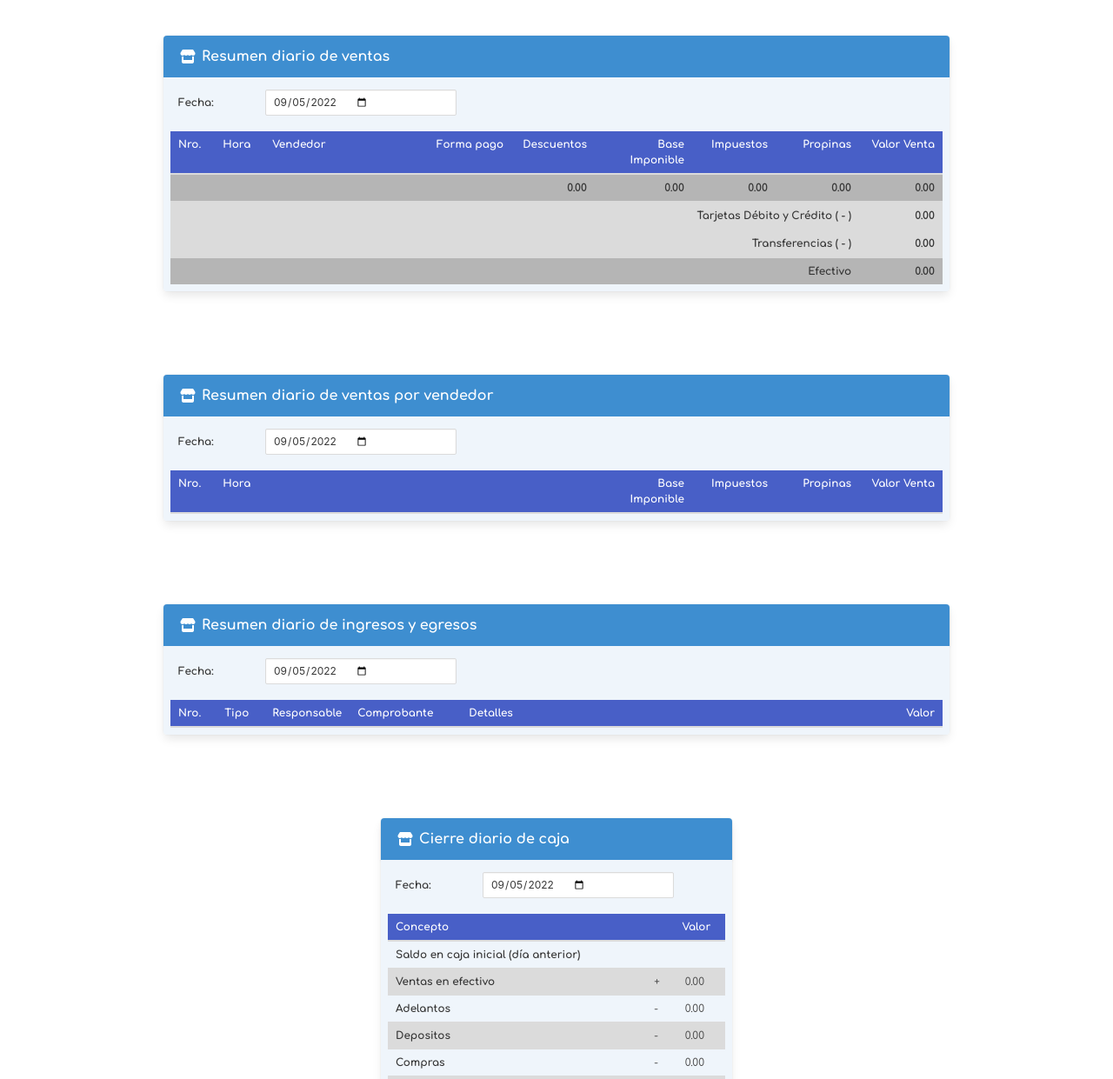
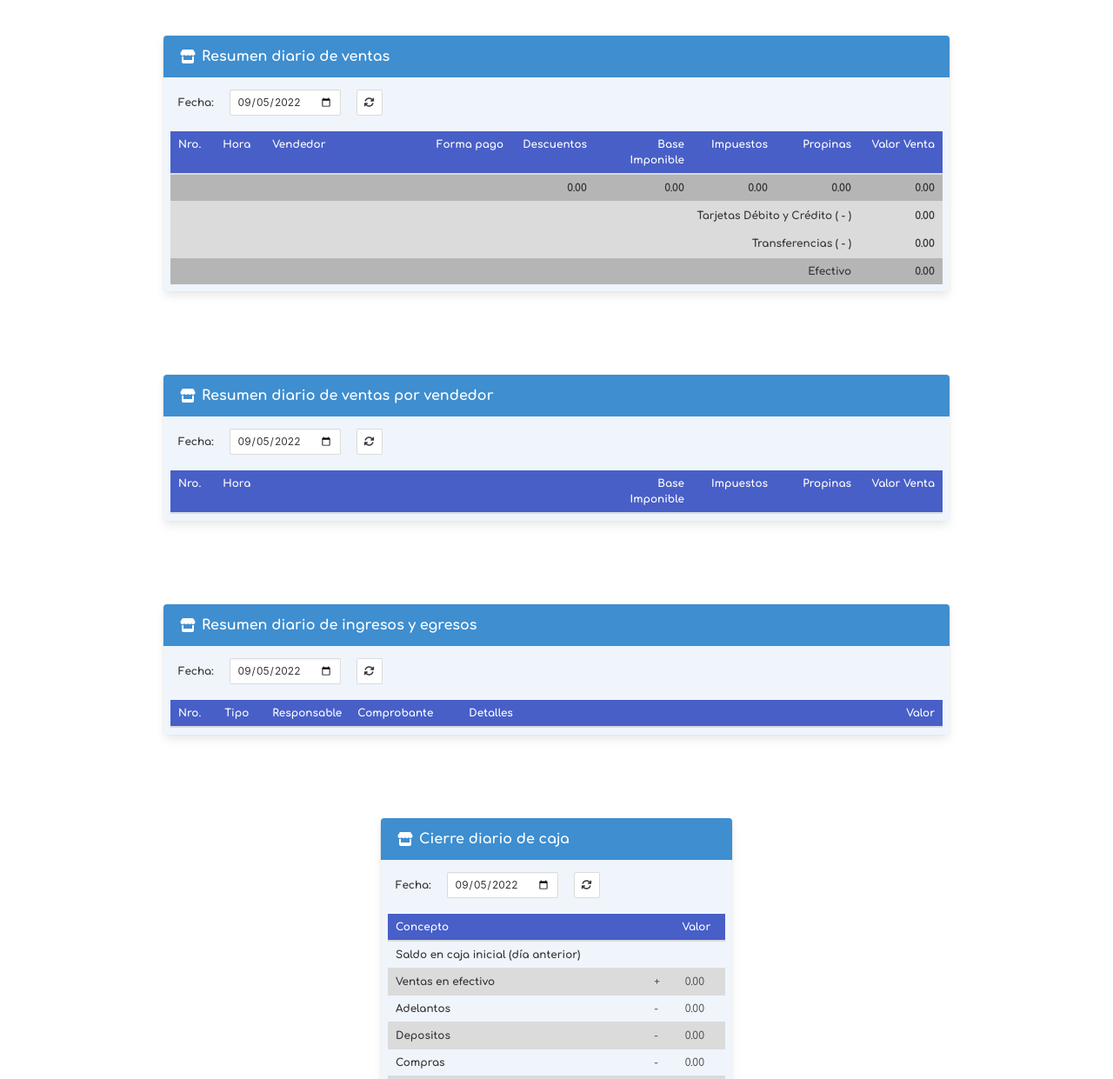
Before and after one commit to guxlozada/elegancestudioecjs, a website with bundled scripts: page daily-closing.html in a window 1280 px wide. Shown: the part 59-1300 px from the top of the page at 87% size. Built offline with nearby package versions, Linux system fonts and the light colour scheme; no server answers.

Commit message:
2ETAPA: Agregar boton para actulizar informacion del cierre

```diff
--- a/daily-closing.html
+++ b/daily-closing.html
@@ -36,13 +36,20 @@
         </header>
         <div class="card-content has-background-info-light p-2">
           <div class="content">
-            <table>
+            <table class="summary-filters" style="max-width: 200px;">
               <tbody>
                 <tr>
-                  <th style="width:100px;vertical-align:middle">Fecha:</th>
-                  <th><input class="summary-day input is-small" type="date" style="max-width: 220px; margin: 0;"
-                      required />
-                    </td>
+                  <th style="vertical-align:middle">Fecha:</th>
+                  <td>
+                    <input class="summary-day input is-small" type="date" required />
+                  </td>
+                  <td>
+                    <button class="summary-day-update button is-small" title="Actualizar">
+                      <span class="icon is-small">
+                        <i class="fa-solid fa-arrows-rotate"></i>
+                      </span>
+                    </button>
+                  </td>
                 </tr>
               </tbody>
             </table>
@@ -104,13 +111,20 @@
         </header>
         <div class="card-content has-background-info-light p-2">
           <div class="content">
-            <table>
+            <table class="summary-filters" style="max-width: 200px;">
               <tbody>
                 <tr>
-                  <th style="width:100px;vertical-align:middle">Fecha:</th>
-                  <th><input class="summary-day input is-small" type="date" style="max-width: 220px; margin: 0;"
-                      required />
-                    </td>
+                  <th style="vertical-align:middle">Fecha:</th>
+                  <td>
+                    <input class="summary-day input is-small" type="date" required />
+                  </td>
+                  <td>
+                    <button class="summary-day-update button is-small" title="Actualizar">
+                      <span class="icon is-small">
+                        <i class="fa-solid fa-arrows-rotate"></i>
+                      </span>
+                    </button>
+                  </td>
                 </tr>
               </tbody>
             </table>
@@ -149,13 +163,20 @@
         </header>
         <div class="card-content has-background-info-light p-2">
           <div class="content">
-            <table>
+            <table class="summary-filters" style="max-width: 200px;">
               <tbody>
                 <tr>
-                  <th style="width:100px;vertical-align:middle">Fecha:</th>
-                  <th><input class="summary-day input is-small" type="date" style="max-width: 220px; margin: 0;"
-                      required />
-                    </td>
+                  <th style="vertical-align:middle">Fecha:</th>
+                  <td>
+                    <input class="summary-day input is-small" type="date" required />
+                  </td>
+                  <td>
+                    <button class="summary-day-update button is-small" title="Actualizar">
+                      <span class="icon is-small">
+                        <i class="fa-solid fa-arrows-rotate"></i>
+                      </span>
+                    </button>
+                  </td>
                 </tr>
               </tbody>
             </table>
@@ -193,13 +214,20 @@
         </header>
         <div class="card-content has-background-info-light p-2">
           <div class="content">
-            <table style="padding:5px !important">
+            <table class="summary-filters" style="max-width: 200px;">
               <tbody>
                 <tr>
-                  <th style="width:100px;vertical-align:middle;">Fecha:</th>
-                  <th><input class="summary-day input is-small" type="date" style="max-width: 220px; margin: 0;"
-                      required />
-                    </td>
+                  <th style="vertical-align:middle;">Fecha:</th>
+                  <td>
+                    <input class="summary-day input is-small" type="date" required />
+                  </td>
+                  <td>
+                    <button class="summary-day-update button is-small" title="Actualizar">
+                      <span class="icon is-small">
+                        <i class="fa-solid fa-arrows-rotate"></i>
+                      </span>
+                    </button>
+                  </td>
                 </tr>
               </tbody>
             </table>
```
